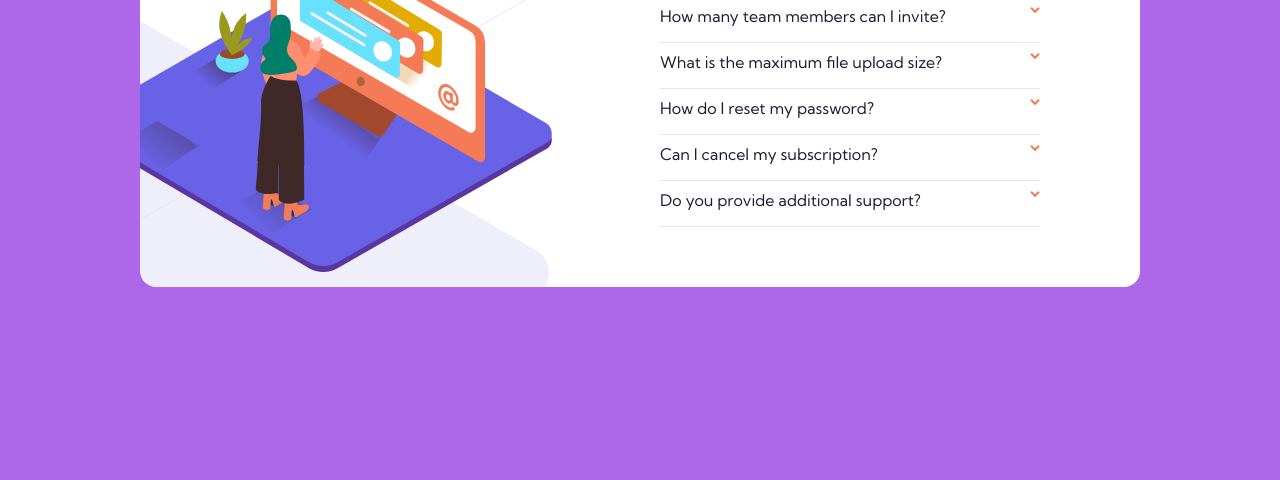
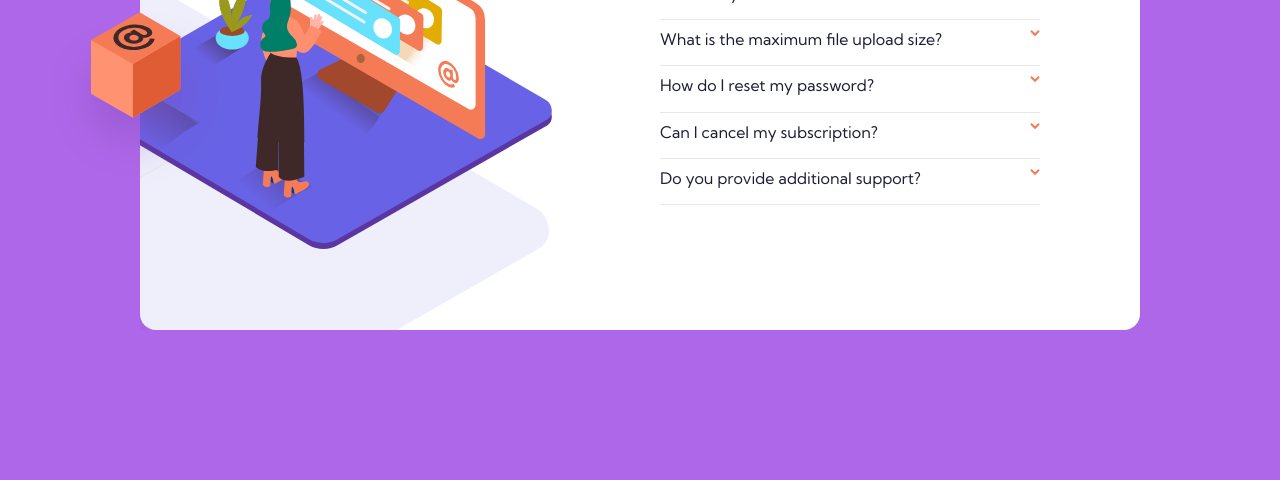
Before and after one commit to brunobarross/Faq-Frontend-mentor, a plain HTML site: page index.html in a window 1280 px wide. Shown: the part 320-800 px from the top of the page. Drawn offline with nearby package versions, Linux system fonts and the light colour scheme.

Commit message:
Add files via upload

```diff
--- a/assets/sass/style.scss
+++ b/assets/sass/style.scss
@@ -42,7 +42,8 @@ li {
   border-radius: 16px;
   max-width: 1200px;
   min-width: 1000px;
-  height: auto;
+  position: relative;
+  height: 500px;
   display: grid;
   grid-template-columns: 500px 1fr;
   grid-template-rows: auto;
@@ -50,11 +51,21 @@ li {
   @include d(m) {
     max-width: 100%;
      min-width: 90%;
+     height: auto;
     grid-template-columns: 100%;
     grid-column-gap: 20px;
     justify-content: center;
+  }
 
-
+  &:before {
+    content: url("../img/illustration-box-desktop.svg");
+    position: absolute;
+    left: -100px;
+    top: 180px;
+    z-index: 1000;
+    @include d(m){
+      display: none;
+    }
   }
 }
 
@@ -75,7 +86,8 @@ li {
 }
 
 .foto__desktop {
-  margin: 40px 0px 0px -60px;
+  margin: 60px 0px 0px -60px;
+
   @include d(m){
     display: none;
     margin: 0 auto;
@@ -111,7 +123,7 @@ li {
 }
 
 .text__faq {
-  margin: 60px 0;
+  margin: 80px 0;
   display: flex;
   flex-direction: column;
   position: relative;
```
Also changed, not shown: assets/css/style.css, 1 other file.
